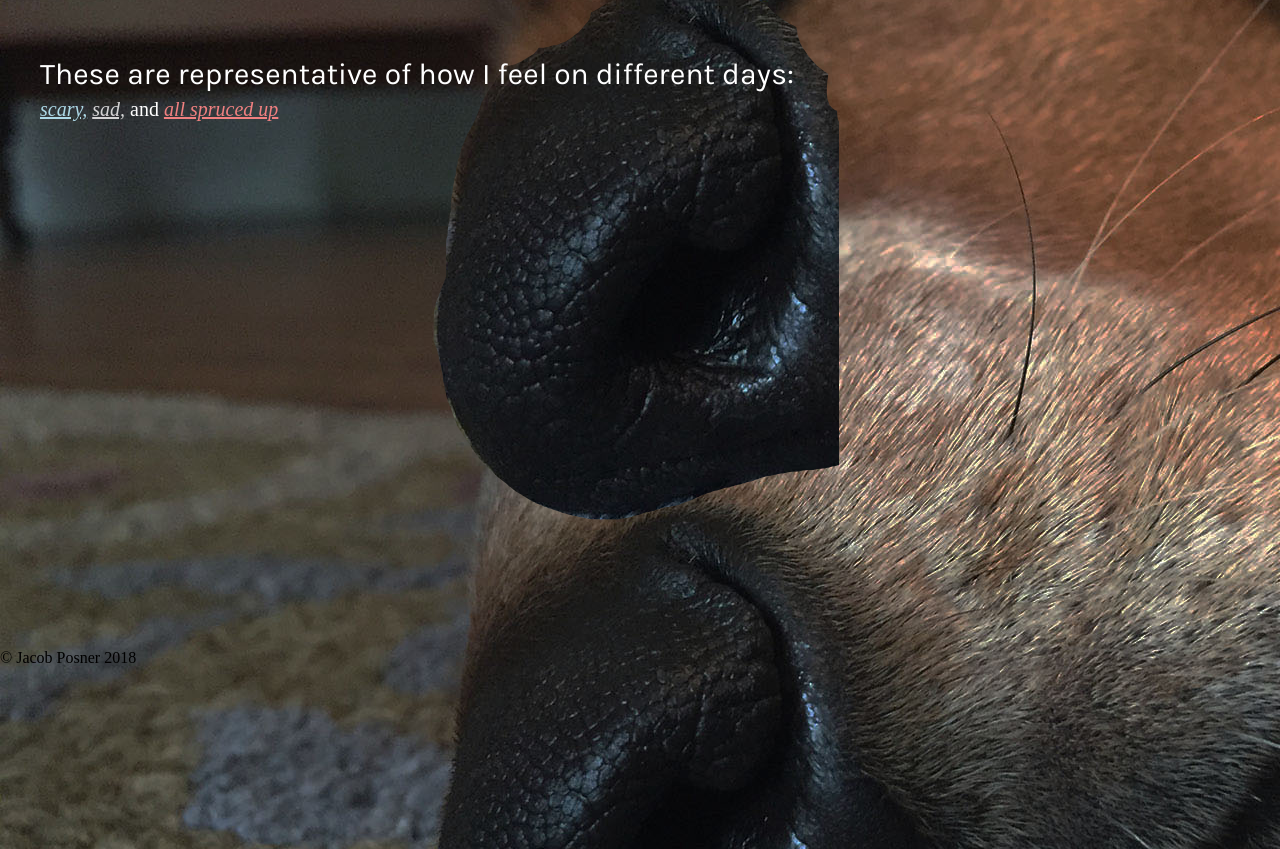
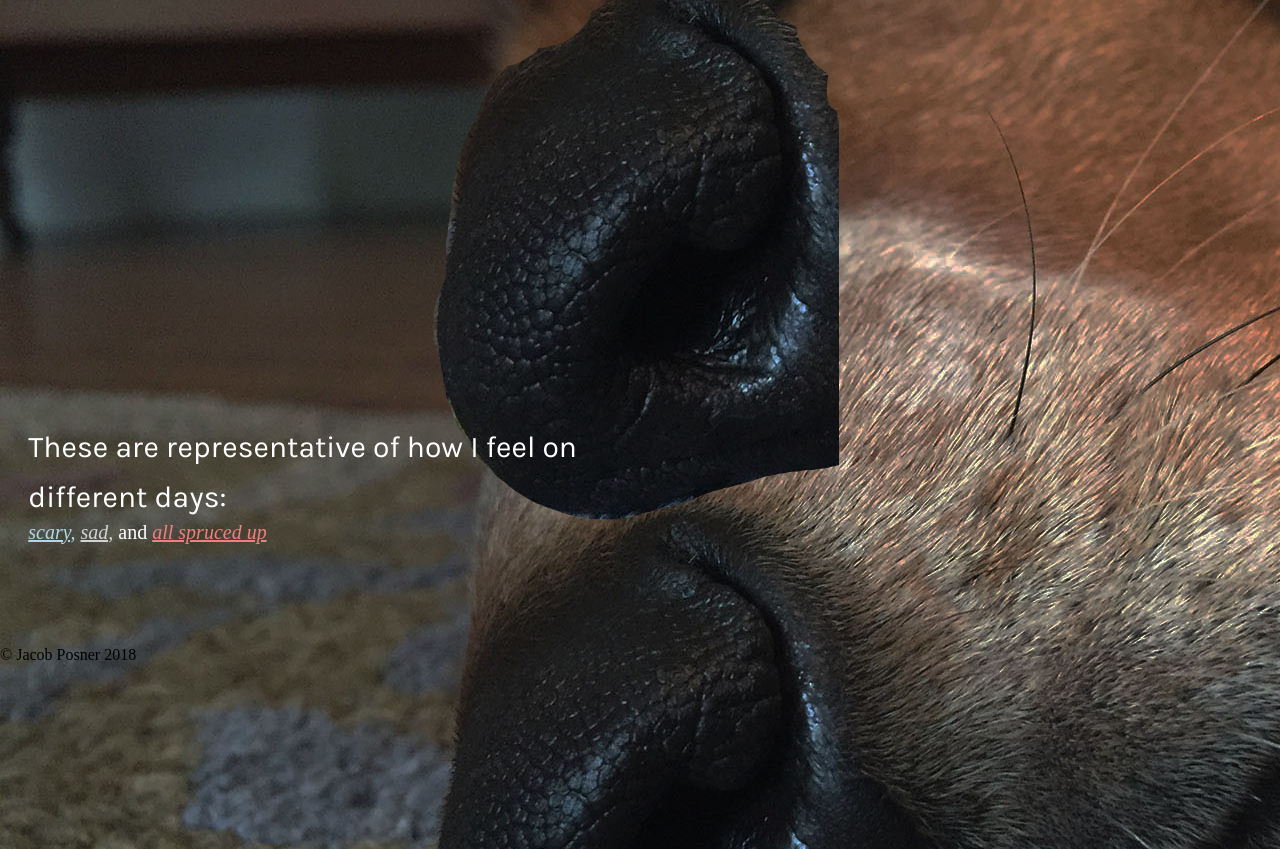
Before and after one commit to jposner109/bella-website, a plain HTML site: page index.html in a window 1280 px wide. Shown: the part 981-1830 px from the top of the page. Drawn offline with Linux system fonts and the light colour scheme.

Commit message:
Fixed "moods"

```diff
--- a/assets/css/main.css
+++ b/assets/css/main.css
@@ -227,9 +227,9 @@ p{
 }
 
 #moods{
-    position: absolute;
-    bottom: -300px;
-    left: 40px;
+    position: relative;
+    top: 700px;
+    right: 1300px;
     color: white;
     font-size: 20px;
 }
```
